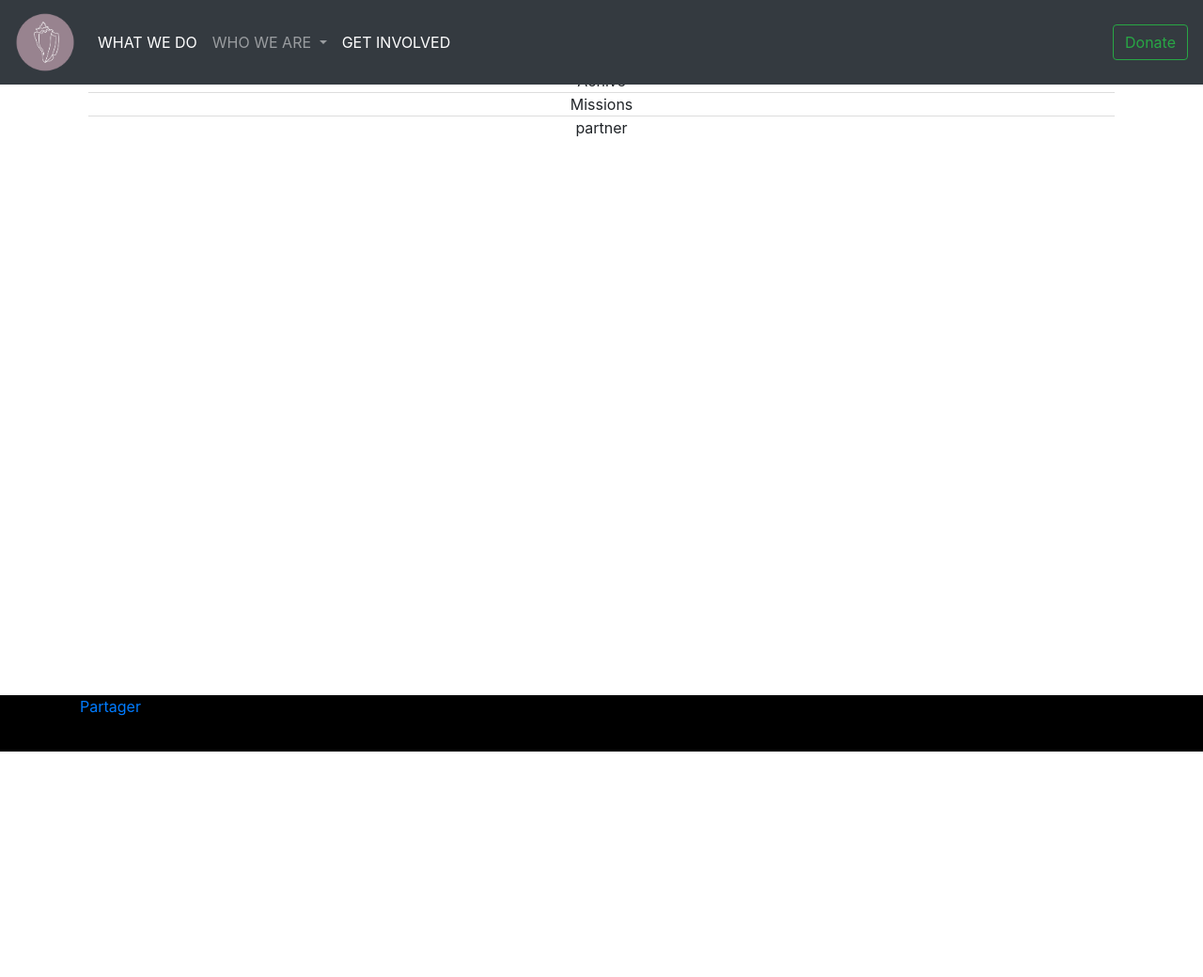
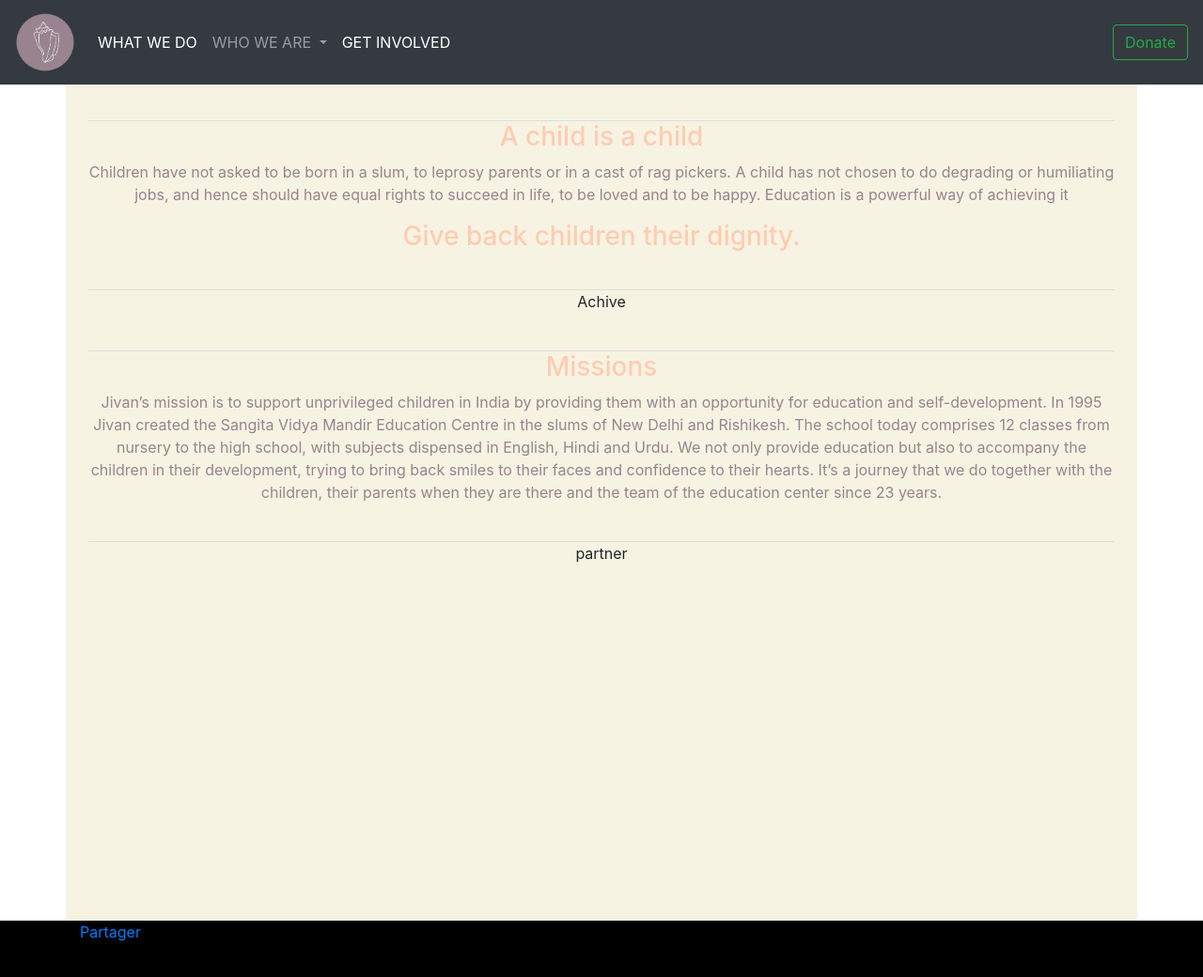
Before and after one commit to edelangh/jivan_foundation, a PHP site: page / in a window 1280 px wide. Shown: the whole page at 94% size. Before the commit the page ends 800 px from the top, so only its background shows below. Run offline with PHP 8.4, Linux system fonts and the light colour scheme; data that the repository does not hold is empty; some libraries are stand-ins or nearby versions.

Commit message:
edit home

```diff
--- a/assets/css/global.css
+++ b/assets/css/global.css
@@ -22,11 +22,30 @@ html {
     color: #FFFFFF;
 }
 
-.core {
+/* TODO: hardcoded */
+.body-content {
+    margin-top: 40px;
+    background-color: #f6f3e2;
+    min-height: 1000px;
+}
+
+.body-content {
   padding: 3rem 1.5rem;
   text-align: center;
 }
 
-.core-part {
+.body-content-part {
+    margin-top: 40px;
     border-top: 1px solid #ddd;
 }
+
+.body-content-part > * {
+    color: #98838f;
+}
+
+.quotes {
+    color: #c9b5ac;
+}
+.body-content-part > h3 {
+    color: #ffccb3;
+}
--- a/languages/en.php
+++ b/languages/en.php
@@ -14,4 +14,15 @@ $LANG = array(
 "Children have not asked to be born in a slum, to leprosy parents or in a cast of rag pickers.
 A child has not chosen to do degrading or humiliating jobs, and hence should have equal rights to succeed in life, to be loved and to be happy. Education is a powerful way of achieving it",
     "quotes_foot" => "Give back children their dignity.",
+    "missions_title" => "Missions",
+    "missions_text" =>
+"Jivan’s mission is to support unprivileged children in India by providing them with an opportunity for education
+and self-development.
+In 1995 Jivan created the Sangita Vidya Mandir Education Centre in the slums of New Delhi and Rishikesh. The
+school today comprises 12 classes from nursery to the high school, with subjects dispensed in English, Hindi
+and Urdu.
+We not only provide education but also to accompany the children in their development, trying to bring back
+smiles to their faces and confidence to their hearts.
+It’s a journey that we do together with the children, their parents when they are there and the team of the
+education center since 23 years.",
 );
--- a/page_index.php
+++ b/page_index.php
@@ -1,17 +1,20 @@
-<div class="core container">
-        <div class="core-part quotes">
-            quotes
+<div class="container body-content">
+        <div class="body-content-part quotes">
+            <h3><?php echo $LANG["quotes_title"] ?></h3>
+            <p><?php echo $LANG["quotes_text"] ?></p>
+            <h3><?php echo $LANG["quotes_foot"] ?></h3>
         </div>
 
-        <div class="core-part achievements">
+        <div class="body-content-part achievements">
         Achive
         </div>
 
-        <div class="core-part mission">
-            Missions
+        <div class="body-content-part mission">
+            <h3><?php echo $LANG["missions_title"] ?></h3>
+            <p><?php echo $LANG["missions_text"] ?></p>
         </div>
 
-        <div class="core-part partner">
+        <div class="body-content-part partner">
         partner
     </div>
 </div><!-- /.container -->
```
